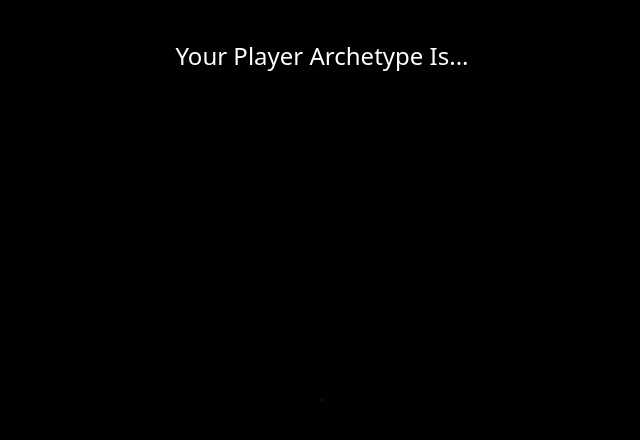
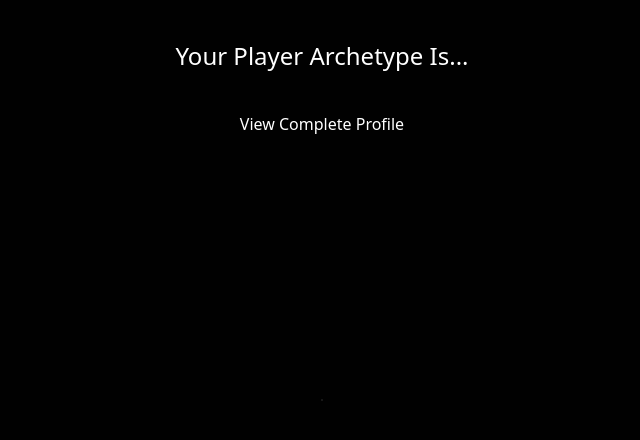
Before and after one commit to 21andrewchang/tryhardgg, a SvelteKit app: page /results in a window 1280 px wide. Shown: the top 440 px of the page, without its empty margins (318-958 px from the left). Built offline with nearby package versions, Linux system fonts and the light colour scheme; no server answers.

Commit message:
fix: results page visibility issues

```diff
--- a/src/routes/results/+page.svelte
+++ b/src/routes/results/+page.svelte
@@ -1,5 +1,4 @@
 <script lang="ts">
-	import { responses } from '../../shared.svelte';
 	let { data } = $props();
 	console.log('test');
 </script>
@@ -9,6 +8,6 @@
 	<h1 class="m-10 text-2xl text-center text-white">{data.archetype}</h1>
 
 	<div class="flex justify-center">
-		<a href="/login">View Complete Profile</a>
+		<a href="/login" class="text-white">View Complete Profile</a>
 	</div>
 </div>
```
